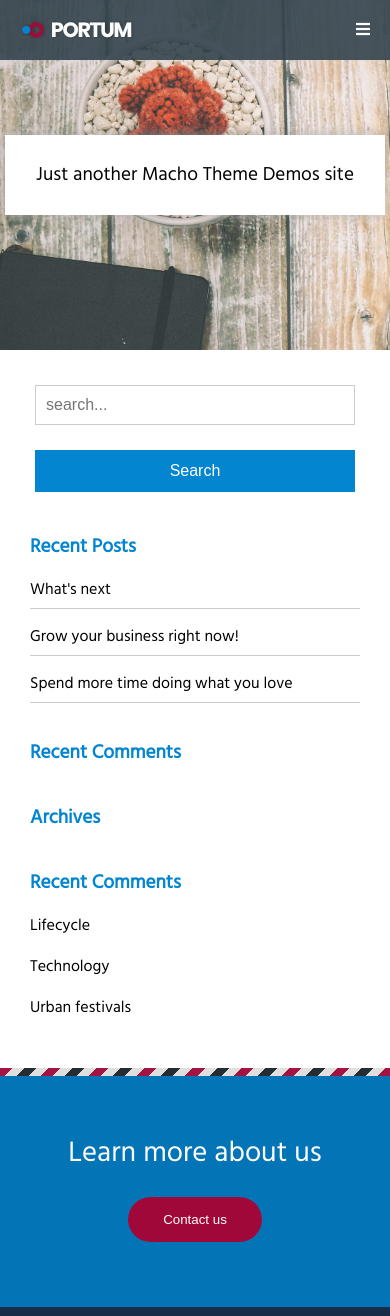
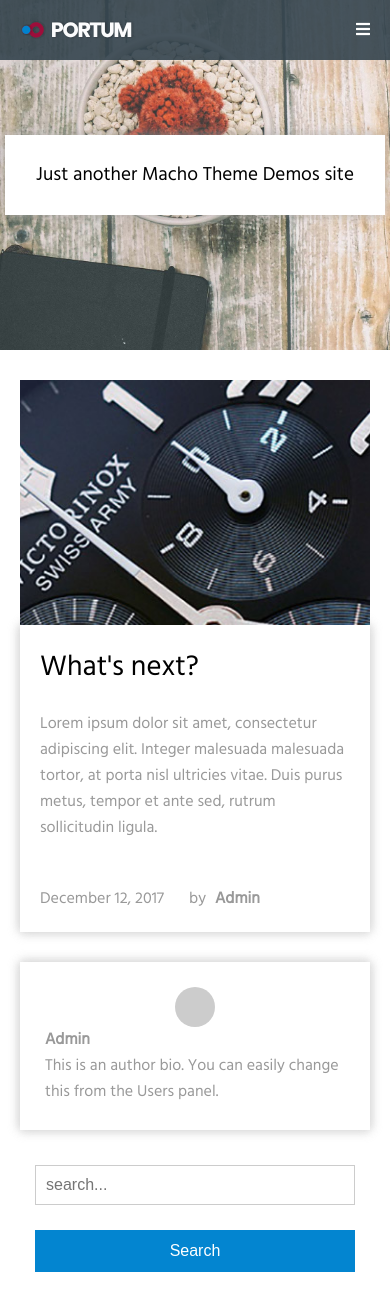
Before and after one commit to BGZStephen/portum, an Angular app: page /blog/1 in a window 390 px wide. Shown: the top 1316 px of the page. Built offline with nearby package versions, Linux system fonts and the light colour scheme.

Commit message:
blog-post template + component + responsive styling

```diff
--- a/src/app/components/blog/post-view/blog-post-view.component.html
+++ b/src/app/components/blog/post-view/blog-post-view.component.html
@@ -11,7 +11,29 @@
   </div>
   <div class="row blog-content-container">
     <div class="col-lg-8">
-
+      <div class="post">
+        <div class="post-content">
+          <div class="image-container">
+            <img src="/assets/img/08_blog_item_02.jpg">
+          </div>
+          <div class="text-container">
+            <p class="header">What's next?</p>
+            <p class="text">Lorem ipsum dolor sit amet, consectetur adipiscing elit. Integer malesuada malesuada tortor, at porta nisl ultricies vitae. Duis purus metus, tempor et ante sed, rutrum sollicitudin ligula.</p>
+            <span class="post-meta"><p class="post-date">December 12, 2017</p> <p class="post-user">by <strong>Admin</strong></p></span>
+          </div>
+        </div>
+        <div class="post-author">
+          <div class="row">
+            <div class="col-lg-2 user-portrait-container">
+              <div class="user-portrait"></div>
+            </div>
+            <div class="col-lg-10">
+              <p class="user-name"><strong>Admin</strong></p>
+              <p class="user-description">This is an author bio. You can easily change this from the Users panel.</p>
+            </div>
+          </div>
+        </div>
+      </div>
     </div>
     <div class="col-lg-4">
       <app-meta-sidebar></app-meta-sidebar>
--- a/src/app/components/blog/post-view/blog-post-view.component.scss
+++ b/src/app/components/blog/post-view/blog-post-view.component.scss
@@ -43,5 +43,96 @@
     max-width: 1100px;
     margin: 0 auto;
     padding: 20px;
+
+    .image-container {
+      img {
+        display: block;
+        width: 100%;
+      }
+    }
+
+    .text-container {
+      box-shadow: 0px 5px 8px rgba(#AAA, 0.2),
+                  5px 0px 8px rgba(#AAA, 0.2),
+                  0px -5px 8px rgba(#AAA, 0.2),
+                  -5px 0 8px rgba(#AAA, 0.2);
+      margin-bottom: 30px;
+      padding: 20px;
+      width: 100%;
+
+      .header {
+        cursor: pointer;
+        font-size: 1.8em;
+        margin-bottom: 20px;
+        transition: 0.3s ease all;
+
+        &:hover {
+          color: $primary-red;
+        }
+      }
+
+      .text {
+        color: #999;
+        font-size: 1em;
+        margin-bottom: 45px;
+      }
+
+      .post-meta {
+        color: #999;
+        display: flex;
+
+        .post-date {
+          margin-right: 25px;
+        }
+
+        .post-user {
+          margin-right: 15px;
+        }
+
+        strong {
+          cursor: pointer;
+          margin-left: 5px;
+          transition: 0.3s ease all;
+
+          &:hover {
+            color: $primary-red;
+          }
+        }
+      }
+    }
+
+    .post-author {
+      box-shadow: 0px 5px 8px rgba(#AAA, 0.2),
+                  5px 0px 8px rgba(#AAA, 0.2),
+                  0px -5px 8px rgba(#AAA, 0.2),
+                  -5px 0 8px rgba(#AAA, 0.2);
+      color: #999;
+      display: flex;
+      margin-bottom: 30px;
+      padding: 20px;
+      width: 100%;
+
+      .user-portrait-container {
+        align-items: center;
+        display: flex;
+        justify-content: center;
+
+        .user-portrait {
+          background: #CCC;
+          border-radius: 50%;
+          width: 40px;
+          height: 40px;
+        }
+      }
+
+      strong {
+        cursor: pointer;
+        transition: 0.3s ease all;
+
+        &:hover {
+          color: $primary-red;
+        }
+      }
+    }
   }
 }
```
